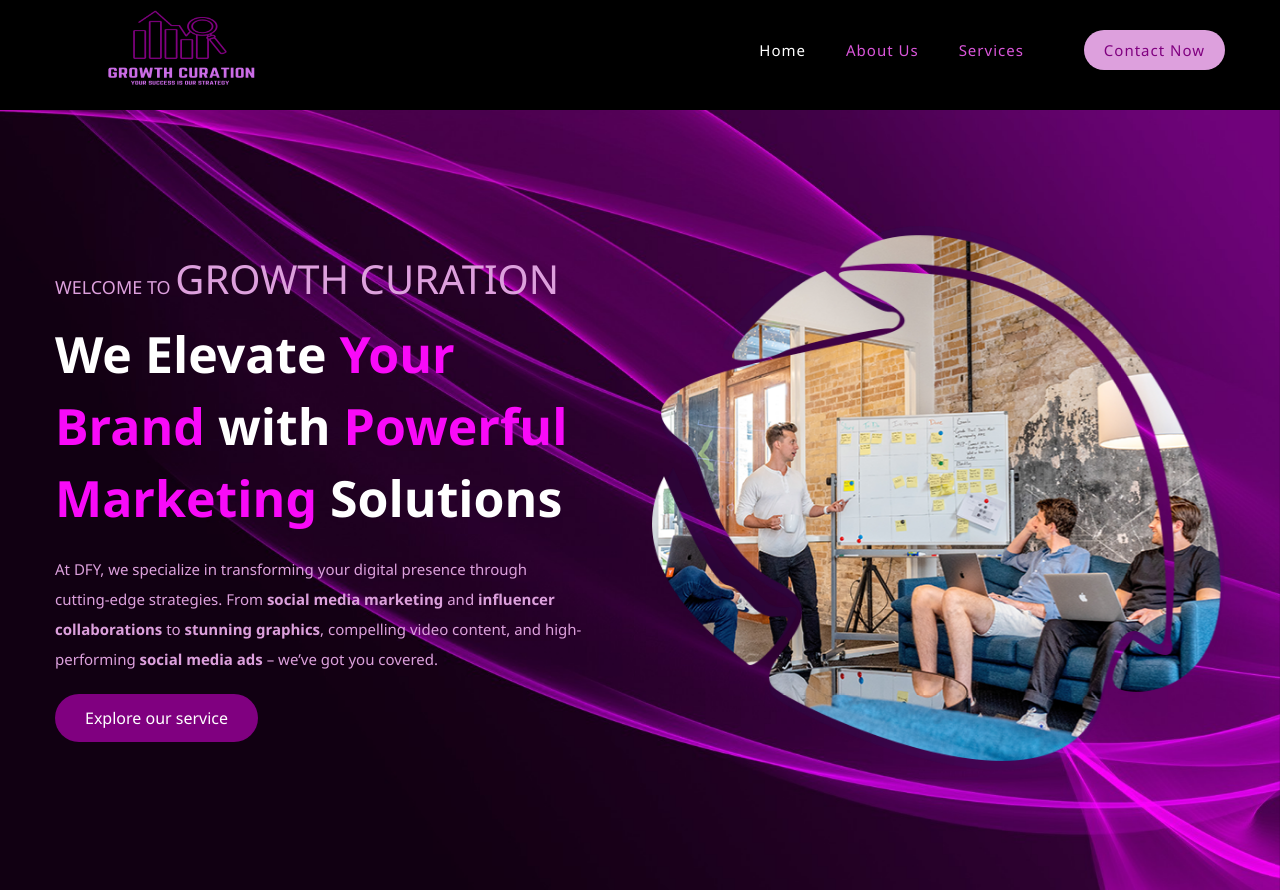
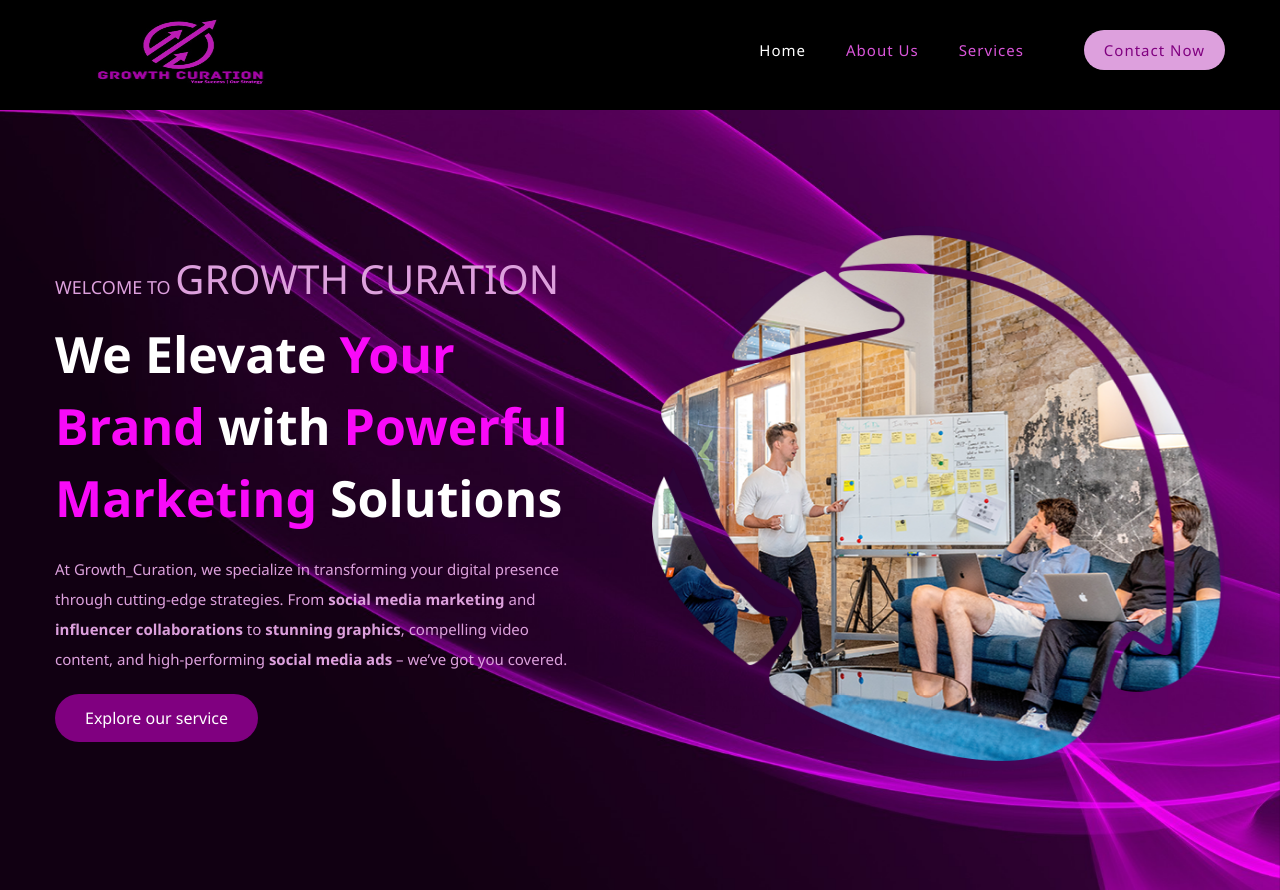
Before and after one commit to NandiniGupta213/GrowthCuration, a plain HTML site: page frontend/index.html in a window 1280 px wide. Shown: the top 890 px of the page. Drawn offline with Linux system fonts and the light colour scheme; no server answers.

Commit message:
logo changes

```diff
--- a/frontend/index.html
+++ b/frontend/index.html
@@ -33,7 +33,7 @@
             <!-- ***** Logo Start ***** -->
             <a href="index.html" class="logo">
               <!-- <h4>GROWTH CURATION</h4> -->
-               <img src="assets/images/Blue and Beige Simple Modern Illustrative  Finance Analyst Logo (2).png" alt="">
+               <img src="assets/images/gc logo.jpg" alt="">
             </a>
             <!-- ***** Logo End ***** -->
             <!-- ***** Menu Start ***** -->
@@ -62,7 +62,7 @@
               <div class="left-content header-text wow fadeInLeft" data-wow-duration="1s" data-wow-delay="1s">
                 <h6>Welcome to <span>Growth Curation</span></h6>
                 <h2>We Elevate <em>Your Brand</em> with <span>Powerful Marketing</span> Solutions</h2>
-                <p>At DFY, we specialize in transforming your digital presence through cutting-edge strategies. From <strong>social media marketing</strong> and <strong>influencer collaborations</strong> to <strong>stunning graphics</strong>, compelling video content, and high-performing <strong>social media ads</strong> – we’ve got you covered.</p>
+                <p>At Growth_Curation, we specialize in transforming your digital presence through cutting-edge strategies. From <strong>social media marketing</strong> and <strong>influencer collaborations</strong> to <strong>stunning graphics</strong>, compelling video content, and high-performing <strong>social media ads</strong> – we’ve got you covered.</p>
                 <a href="#services"><button class="btn1">Explore our service</button></a>
 
               </div>
```
Also changed, not shown: frontend/assets/images/gc logo.jpg (added).
